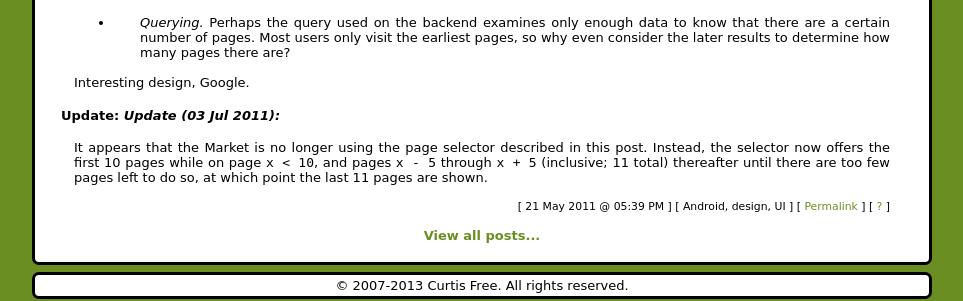
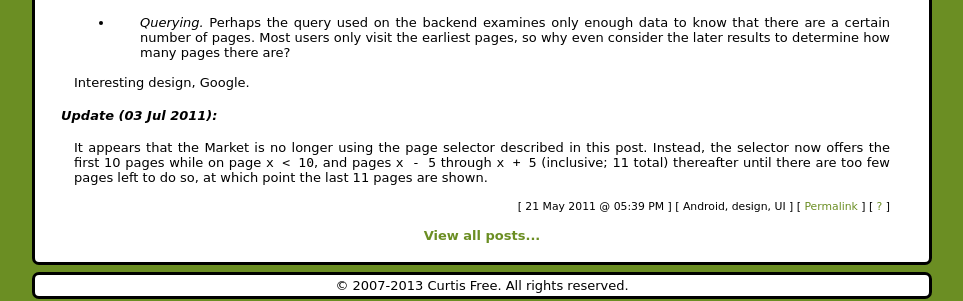
Before and after one commit to cfree3/curtisfree.com, a Jekyll site: the page built from _posts/2011-05-21-look_at_paging_in_web_based_android_market.md, in a window 1280 px wide. Shown: the part 821-1122 px from the top of the page, without its empty margins (158-1121 px from the left). Built offline with Jekyll 4.4.1, drawn with Linux system fonts in a browser that asks for light colours.

Commit message:
Remove duplicate word ("Update")

```diff
--- a/_posts/2011-05-21-look_at_paging_in_web_based_android_market.md
+++ b/_posts/2011-05-21-look_at_paging_in_web_based_android_market.md
@@ -41,7 +41,7 @@ But what motivated Google's design? There are multiple possibilities:
 
 Interesting design, Google.
 
-#### Update: _Update (03 Jul 2011):_
+#### _Update (03 Jul 2011):_
 
 It appears that the Market is no longer using the page selector described in this post. Instead,
 the selector now offers the first 10 pages while on page `x < 10`, and pages `x - 5` through `x + 5`
```
